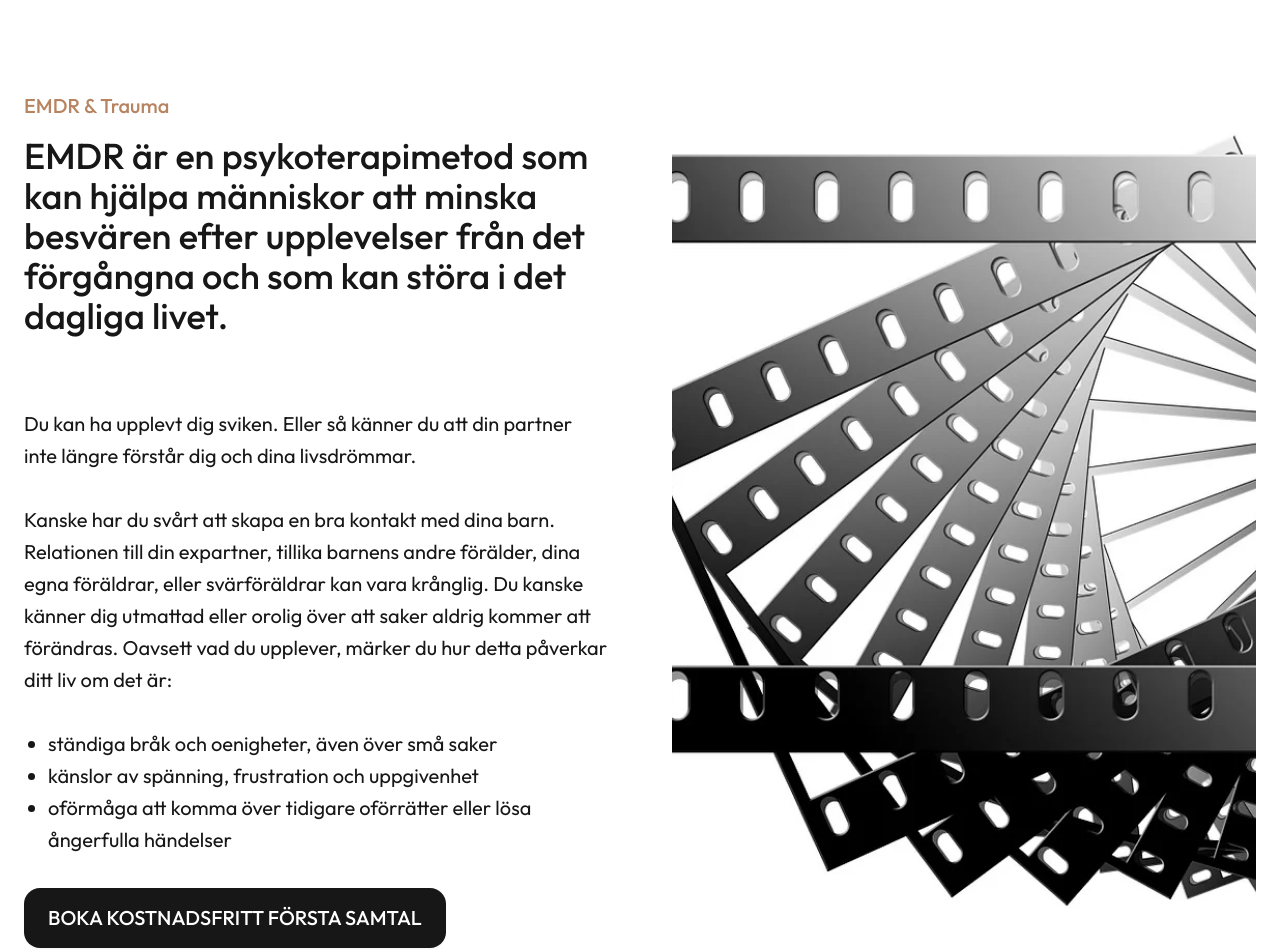
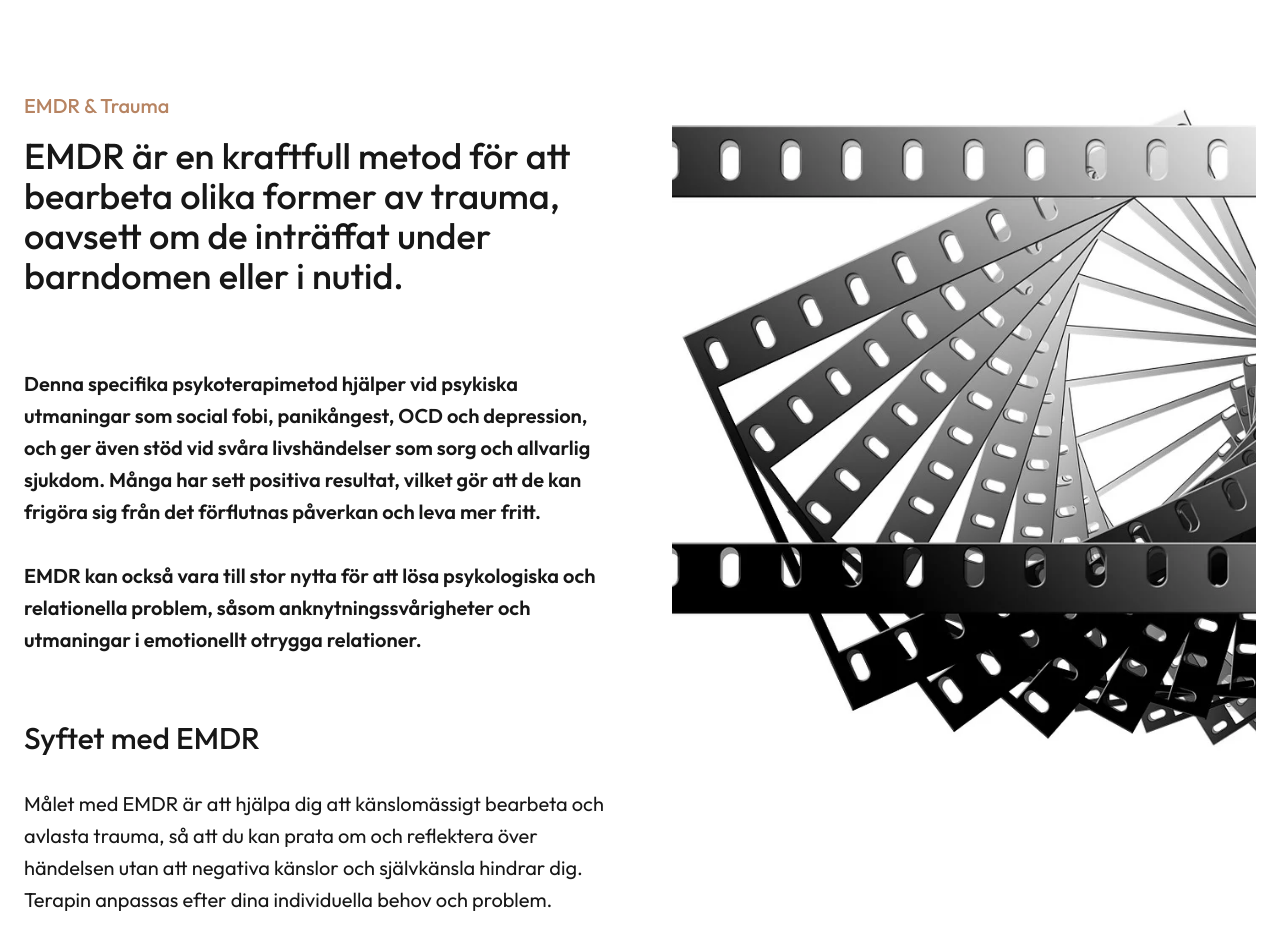
Before and after one commit to beratukiqi/psykoterapi-anna-maria-brandt, a Next.js app: page /tjanster/emdr-trauma in a window 1280 px wide. Shown: the part 220-1172 px from the top of the page. Built offline with nearby package versions, Linux system fonts and the light colour scheme.

Commit message:
EMDR terapi text

```diff
--- a/app/data/tjanster.tsx
+++ b/app/data/tjanster.tsx
@@ -34,18 +34,59 @@ export const tjanster: Service[] = [
   {
     slug: "emdr-trauma",
     name: "EMDR & Trauma",
-    title: "EMDR är en psykoterapimetod som kan hjälpa människor att minska besvären efter upplevelser från det förgångna och som kan störa i det dagliga livet.",
+    title: "EMDR är en kraftfull metod för att bearbeta olika former av trauma, oavsett om de inträffat under barndomen eller i nutid.",
     image: "/images/emdr.webp",
-    description: "EMDR är en psykoterapimetod som kan hjälpa människor att minska besvären efter upplevelser från det förgångna och som kan störa i det dagliga livet.",
-    content: <><p>Du kan ha upplevt dig sviken. Eller så känner du att din partner inte längre förstår dig och dina livsdrömmar. <br /><br />
-      Kanske har du svårt att skapa en bra kontakt med dina barn. Relationen till din expartner, tillika barnens andre förälder, dina egna föräldrar, eller svärföräldrar kan vara krånglig. Du kanske känner dig utmattad eller orolig över att saker aldrig kommer att förändras. Oavsett vad du upplever, märker du hur detta påverkar ditt liv om det är:</p>
+    description: "EMDR är en kraftfull metod för att bearbeta olika former av trauma, oavsett om de inträffat under barndomen eller i nutid.",
+    content: <div className="flex flex-col gap-4">
+      <p className="font-semibold">
+        Denna specifika psykoterapimetod hjälper vid psykiska utmaningar som social fobi, panikångest, OCD och depression, och ger även stöd vid svåra livshändelser som sorg och allvarlig sjukdom. Många har sett positiva resultat, vilket gör att de kan frigöra sig från det förflutnas påverkan och leva mer fritt.
+        <br /><br />
+        EMDR kan också vara till stor nytta för att lösa psykologiska och relationella problem, såsom anknytningssvårigheter och utmaningar i emotionellt otrygga relationer.
+      </p>
 
-      <ul className="list-disc ml-6 mt-8">
-        <li>ständiga bråk och oenigheter, även över små saker</li>
-        <li>känslor av spänning, frustration och uppgivenhet</li>
-        <li>oförmåga att komma över tidigare oförrätter eller lösa ångerfulla händelser</li>
-      </ul>
-    </>,
+      <h2 className="text-3xl font-medium mb-4 mt-12">
+        Syftet med EMDR
+      </h2>
+      <p>
+        Målet med EMDR är att hjälpa dig att känslomässigt bearbeta och avlasta trauma, så att du kan prata om och reflektera över händelsen utan att negativa känslor och självkänsla hindrar dig. Terapin anpassas efter dina individuella behov och problem.
+      </p>
+
+      <h2 className="text-3xl font-medium mb-4 mt-12">
+        Hur går det till?
+      </h2>
+      <p>
+        Tillsammans utforskar vi noggrant bakgrunden till dina svårigheter och bedömer om EMDR är en lämplig metod för dig. Om det bedöms som en bra väg framåt börjar vi förberedelserna. Under behandlingen arbetar vi ofta med ögonrörelser, där du följer mina fingerrörelser med blicken. Det finns även alternativ till ögonrörelser om du föredrar det. Efter varje sekvens av ögonrörelser får du möjlighet att dela dina upplevelser, vilket ofta leder till nya insikter. Vi övervakar hur obehaget förändras under sessionerna, och jag använder olika skattningar för att arbeta med din självuppfattning. Dessutom finns det lugnande övningar som skapar en trygg atmosfär under terapin.
+      </p>
+
+      <h2 className="text-3xl font-medium mb-4 mt-12">
+        Hur lång tid tar en behandling?
+      </h2>
+      <p>
+        En EMDR-behandling avslutas ofta efter 5-10 sessioner, men ibland kan det ta längre tid. EMDR kan även ingå i ett längre psykoterapiförlopp.
+      </p>
+
+      <h2 className="text-3xl font-medium mb-4 mt-12">
+        Fakta och historik om EMDR
+      </h2>
+      <p>
+        EMDR utvecklades av psykologen Francine Shapiro, som under många år skapade metoden för att bearbeta traumatiska minnen och mildra deras psykologiska effekter. Tack vare hennes arbete erkänns EMDR idag som en av de främsta metoderna för behandling av PTSD av flera hälsoorganisationer, inklusive WHO och Socialstyrelsen i Sverige.
+      </p>
+
+      <h2 className="text-3xl font-medium mb-4 mt-12">
+        EMDR - En mångfacetterad metod
+      </h2>
+      <p>
+        Shapiro integrerade insikter från flera psykoterapeutiska inriktningar, såsom psykodynamisk terapi och KBT, med fokus på hur traumatiska händelser påverkar oss. EMDR skiljer sig från andra metoder genom sina standardiserade procedurer och användning av bilaterala stimuli, som ögonrörelser. Dessa rörelser påverkar kommunikationen mellan olika delar av hjärnan, vilket kan minska ångest och underlätta bearbetningen av traumatiska minnen.
+      </p>
+
+
+      <h2 className="text-3xl font-medium mb-4 mt-12">
+        Varför används bilateral stimulering i EMDR?
+      </h2>
+      <p>
+        Forskning visar att bilaterala stimuli, som ögonrörelser, underlättar skapandet av nya associationsbanor till traumatiska minnen, vilket leder till nyinlärning. Det hjälper individer att stanna kvar i minnet av traumat och bearbeta det på ett mer konstruktivt sätt.
+      </p>
+    </div>,
     ctaTitle: "Boka kostnadsfritt första samtal",
     ctaLink: "https://www.bokadirekt.se/boka-tjanst/psykoterapimottagning-anna-maria-brandt-47408/emdr-terapi-2994508",
   },
--- a/app/tjanster/[slug]/page.tsx
+++ b/app/tjanster/[slug]/page.tsx
@@ -17,7 +17,7 @@ export default async function Tjanst({ params }: { params: { slug: string } }) {
             <>
               <div className="flex flex-col gap-12 text-xl/8 text-neutral-900">
                 <div className="grid grid-cols-1 lg:grid-cols-2 lg:gap-16">
-                  <img className="w-full h-full object-cover lg:order-2" src={tjanst.image} alt="" />
+                  <img className="w-full h-full object-cover  max-h-[800px] lg:order-2" src={tjanst.image} alt="" />
                   <div className="lg:order-1">
                     <h1 className="text-xl font-medium mt-8 lg:mt-24 mb-4 text-[#b78462]">{tjanst.name}</h1>
                     <p className="text-4xl font-medium mb-18">{tjanst.title}</p>
```
